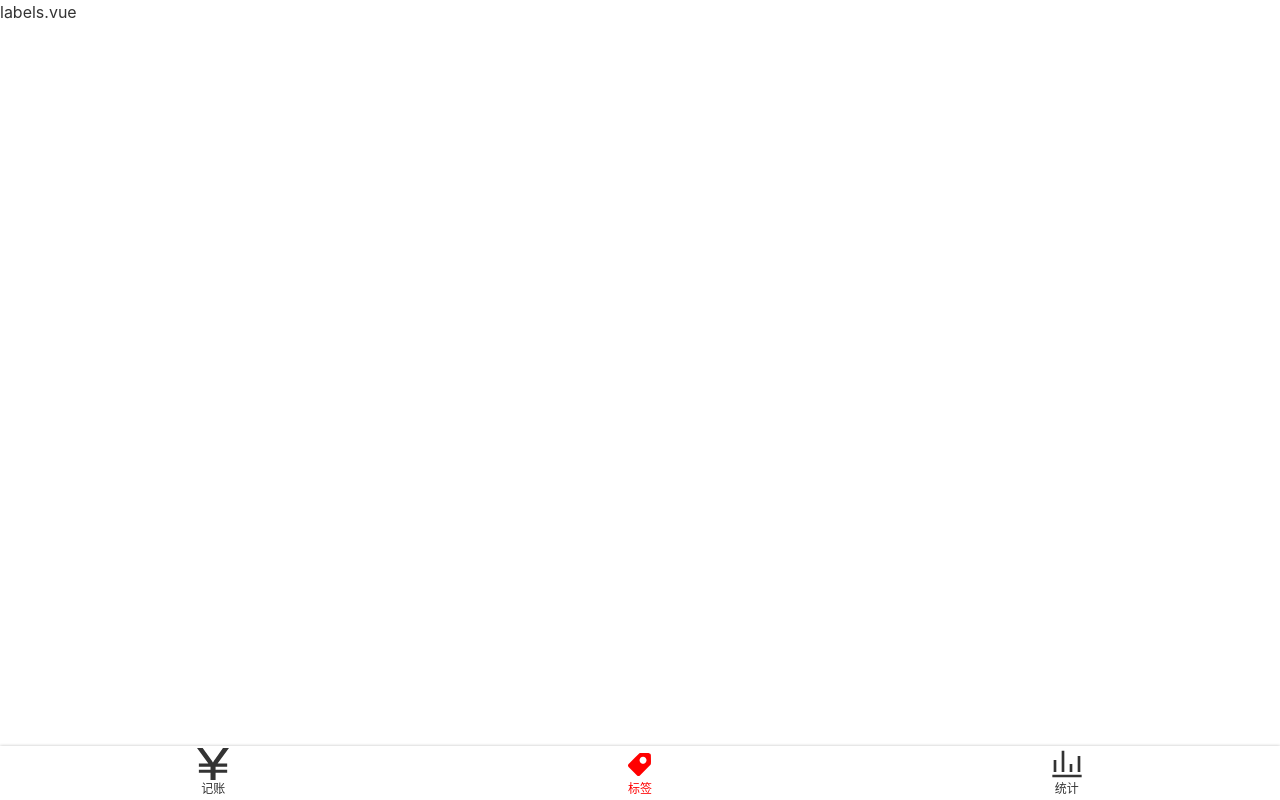
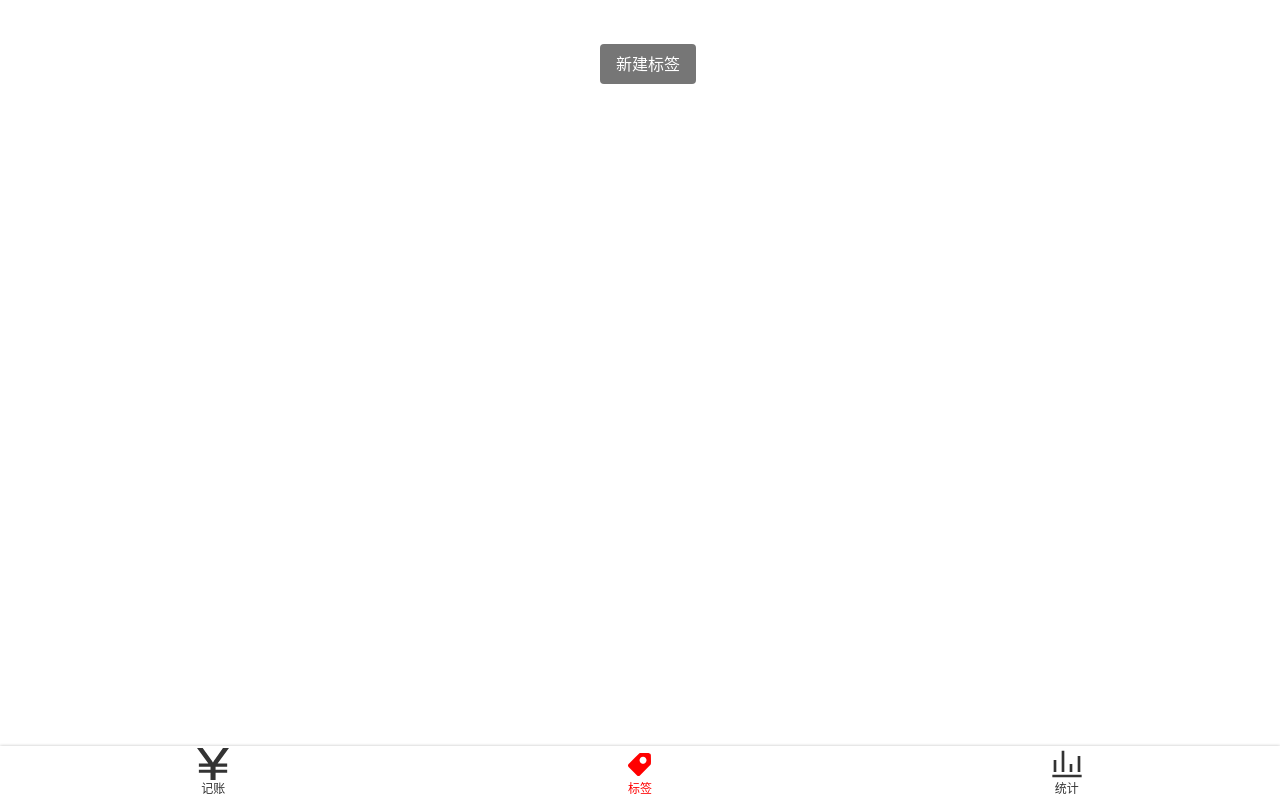
Before and after one commit to DMhhhhh/morney-1, a Vue app: page /#/labels in a window 1280 px wide. Built offline with nearby package versions, Linux system fonts and the light colour scheme.

Commit message:
展示和创建标签

```diff
--- a/src/model.ts
+++ b/src/models/recordListModel.ts
@@ -1,7 +1,7 @@
 const localstorageKeyName = 'recordList';
-const model = {
+const recordListModel = {
   clone(data: RecordItem[] | RecordItem) {
-    return JSON.parse(JSON.stringify(data))
+    return JSON.parse(JSON.stringify(data));
   },
   fetch() {
     return JSON.parse(window.localStorage.getItem(localstorageKeyName) || '[]') as RecordItem[];
@@ -11,4 +11,4 @@
   }
 };
 
-export default model;
+export default recordListModel;
--- /dev/null
+++ b/src/models/tagListModel.ts
@@ -0,0 +1,25 @@
+const localstorageTagName = 'tagList';
+type TagListModel = {
+  data: string[]
+  fetch: () => string[]
+  create: (name: string) => 'success' | 'duplicated'
+  save: () => void
+}
+const tagListModel: TagListModel = {
+  data: [],
+  fetch() {
+    this.data = JSON.parse(window.localStorage.getItem(localstorageTagName) || '[]');
+    return this.data;
+  },
+  create(name) {
+    if (this.data.indexOf(name) >= 0) { return 'duplicated';}
+    this.data.push(name);
+    this.save();
+    return 'success';
+  },
+  save() {
+    window.localStorage.setItem(localstorageTagName, JSON.stringify(this.data));
+  }
+};
+
+export default tagListModel;
--- a/src/views/Labels.vue
+++ b/src/views/Labels.vue
@@ -1,17 +1,77 @@
 <template>
   <div>
     <layout>
-      labels.vue
+      <ol class="tags">
+        <li v-for="tag in tags" :key="tag">
+          <span>{{ tag }}</span>
+          <Icon name="right"></Icon>
+        </li>
+        <div class="createTag-wrapper">
+          <button class="createTag" @click="createTag">新建标签</button>
+        </div>
+      </ol>
     </layout>
   </div>
 </template>
 
 <script lang="ts">
-export default {
-  name: 'labels'
-};
+import Vue from 'vue';
+import {Component} from 'vue-property-decorator';
+import tagListModel from '@/models/tagListModel';
+
+tagListModel.fetch();
+@Component
+export default class Labels extends Vue {
+  tags = tagListModel.data;
+
+  createTag() {
+    const name = window.prompt('请输入标签名');
+    if (name) {
+      const message = tagListModel.create(name);
+      if(message === 'success'){
+        alert('标签创建成功')
+      }else if(message === 'duplicated'){
+        alert('标签名重复，创建标签失败')
+      }
+    }
+  }
+}
 </script>
 
 <style lang="scss" scoped>
+.tags {
+  background: white;
+  font-size: 16px;
+  padding-left: 16px;
 
+  > li {
+    min-height: 44px;
+    display: flex;
+    align-items: center;
+    justify-content: space-between;
+    border-bottom: 1px solid #e6e6e6;
+
+    svg {
+      width: 18px;
+      height: 18px;
+      color: #666;
+      margin-right: 16px;
+    }
+  }
+}
+
+.createTag {
+  background: #767676;
+  color: white;
+  border-radius: 4px;
+  border: none;
+  height: 40px;
+  padding: 0 16px;
+
+  &-wrapper {
+    text-align: center;
+    padding: 16px;
+    margin-top: 44-16px;
+  }
+}
 </style>
--- a/src/views/Money.vue
+++ b/src/views/Money.vue
@@ -15,29 +15,31 @@
 import Tags from '@/components/Money/Tags.vue';
 import Vue from 'vue';
 import {Component, Watch} from 'vue-property-decorator';
-import model from '@/model';
+import recordListModel from '@/models/recordListModel';
+import tagListModel from '@/models/tagListModel';
 
-const recordList = model.fetch();
+const recordList = recordListModel.fetch();
+const tagList = tagListModel.fetch()
 
 @Component({
   components: {Tags, Notes, Types, NumberPad}
 })
 export default class Money extends Vue {
-  tags = ['衣', '食', '住', '行'];
+  tags = tagList;
   recordList: RecordItem[] = recordList;
   record: RecordItem = {
     selectedTags: [], notes: '', type: '-', amount: 0//amount值会受numberPad内ok函数修改
   };
 
   saveRecord() {
-    const record2 = model.clone(this.record);
+    const record2 = recordListModel.clone(this.record);
     record2.createdAt = new Date();
     recordList.push(record2);
   }
 
   @Watch('recordList')
   onRecordListChange() {
-    model.save(this.recordList);
+    recordListModel.save(this.recordList);
   }
 }
 </script>
```
Also changed, not shown: src/assets/icons/right.svg (added).
